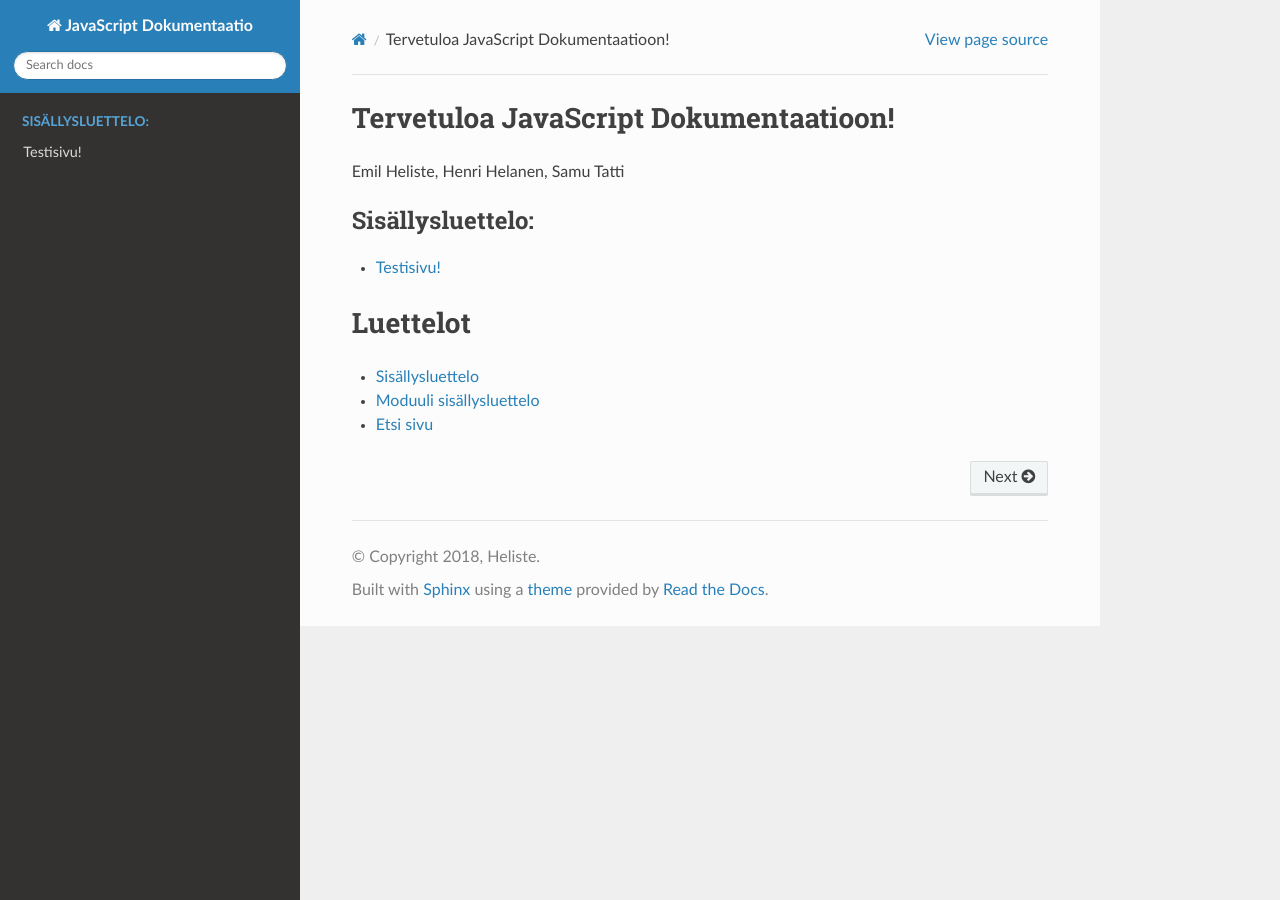
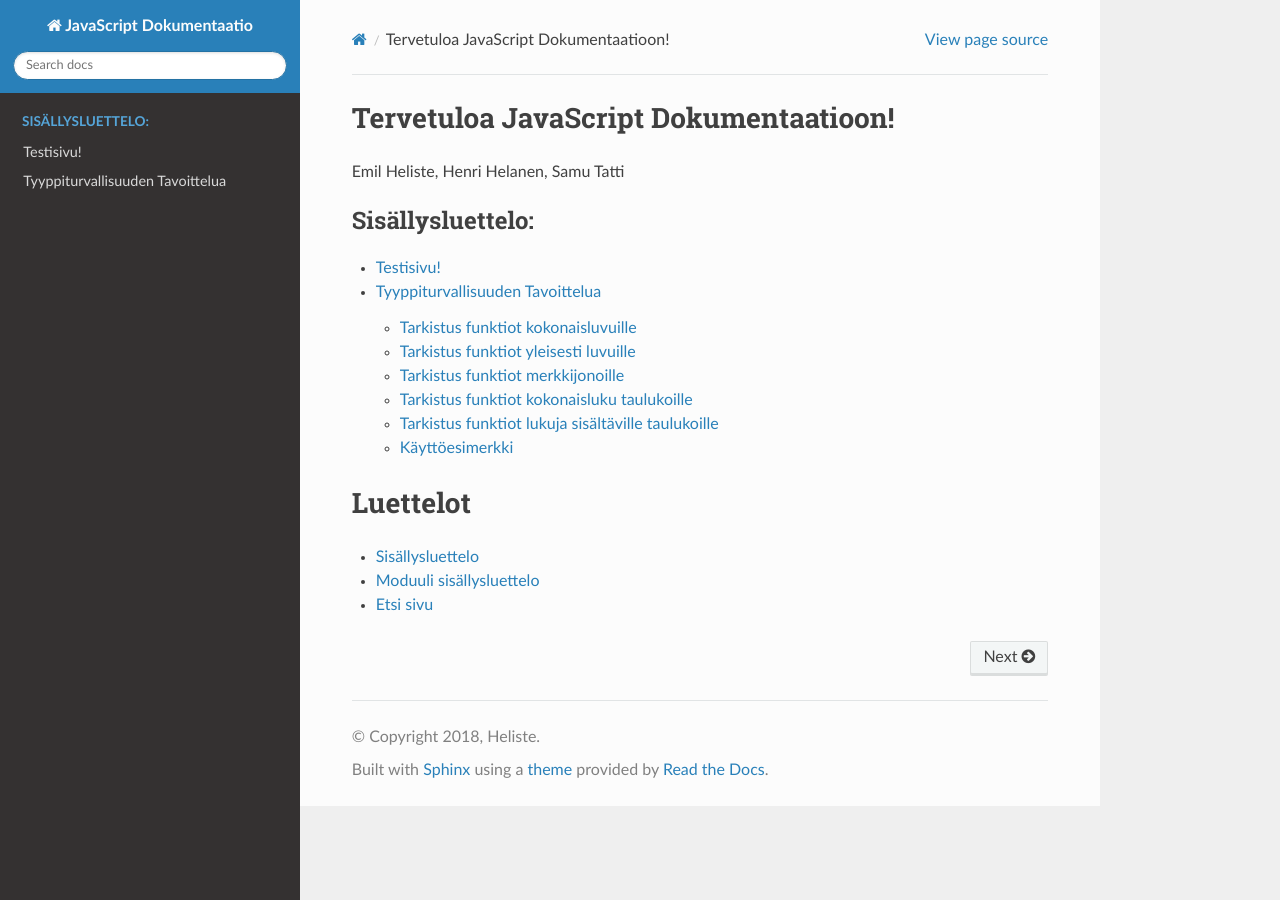
Before and after one commit to zeeket/ohjelmointitekniikkajs, a Sphinx documentation site: the page built from docs/index.rst, in a window 1280 px wide. Built offline with Sphinx 7.4.7 and the Read the Docs theme 2.0.0, drawn with Linux system fonts in a browser that asks for light colours; some of the changed lines change nothing that is shown.

Commit message:
tyyppi turvallisuus osuus

```diff
--- a/docs/index.rst
+++ b/docs/index.rst
@@ -13,6 +13,7 @@ Emil Heliste, Henri Helanen, Samu Tatti
    :caption: Sisällysluettelo:
 
    testisivu
+   tyyppiTurvallisuus
 
 Luettelot
 ==================
--- /dev/null
+++ b/docs/tyyppiTurvallisuus.rst
@@ -0,0 +1,92 @@
+Tyyppiturvallisuuden Tavoittelua
+================================
+
+JavaScript tarjoaa ohjelmoijalle monipuolisen ja tehokkaan työkalun, joka tarvittaessa venyy projektin kuin projektin tarpeisiin. Kyseinen vapaus johtuu suurilta osin muuttujien tyypittömyydestä ja saattaa kieleen tutustuvasta tuntua yhtäaikaa niin uskomattoman mahdollisuuksia pursuavalta kuin pelottavan huteralta. Onkin mahdollista että javascript tekee ohjelmoijasta oman pahimman vihollisensa, kun muuttujat karkaavat globaaleiksi ja käyttäjä suorittaa numero kentässä merkkijonojen yhteenlaskua.
+
+Toisaalta kyseiset ominaisuudet ovat myös kielen vahvuuksia, ja niiden käyttämättä jättö ottaa idean javaScriptin käytöstä. Välttämisen sijaan ohjelmoijan tulisi valita itselleen luonteva tapa kirjoittaa javaScriptiä ja pysyä kyseisessä tyylissä, jolloin virheiden mahdollisuus vähenee ja koodi saadaan ihmisystävällisempään muotoon. Tarvittaessa on myös hyvä käyttää kielen tarjoamia apufunktioita tai luoda itse kokonaan uusia.
+
+Tarkistus funktiot kokonaisluvuille
+-----------------------------------
+
+Kuten alla esimerkeissä näkyy, javaScript mahdollistaa muuttujien monipuolisen käytön. Aina tällainen toiminta ei kuitenkaan ole haluttua, ja jos haluamme tarkastella onko syöte kokonaisluku, tulee meidän tarkastella sitä hieman lähemmin. Numero on kokonaisluku jos sen jakojäännös yhdellä on nolla. tämä on helppo selvittää laskutoimituksella. JavaScript tarjoaa paljon työkaluja tyypin tunnistamiseen, mutta kuten huomataan, ne eivät ole aina riittäviä. Alla määritelty muuttuja a on Number olio ja se käyttäytyy oikein laskutoimituksissa, mutta sen tyyppi ei ole numero. Jotta tämä saadaan oikaistua, täytyy viitata hierarkiassa ylöspäin prototyypi toString:iin. Nyt niin Number-olio kuin numero yksikin tunnistetaan numeroikis, kun taas merkkijono "1" saa tyypikseen String::
+
+  var a = new Number(3)
+  write(typeof a == 'number')						// false
+  write(typeof 1 == 'number')						// true
+  write(typeof "1" == 'number')						// false
+  write(a + 1)								// 4
+  write(a % 1)								// 0
+  write(1 + "1")							// 11
+  write(Object.prototype.toString.call(a) == '[object Number]')		// true
+  write(Object.prototype.toString.call(1) == '[object Number]')		// true
+  write(Object.prototype.toString.call("1") == '[object Number]') 	// false
+
+Nyt voidaan siis muodostaa funktio, jonka avulla saadaan tarkastettua onko syöte kokonaisluku. Palautusarvona toimii tuttu ja turvallinen boolean::
+
+  function kLuku(a) {
+    return ((Object.prototype.toString.call(a) == '[object Number]') && (a % 1 == 0))
+  }
+
+Tarkistus funktiot yleisesti luvuille
+-------------------------------------
+
+Tarkastus sille onko syöte luku voidaan johtaa kokonaislukujen tarkastuksesta. Hyväksyttävissä parametreissa on nyt mukana myös desimaaliluvut, joten jakojäännöksen tarkastamisen voi jättää pois::
+
+  function luku(a) {
+    return (Object.prototype.toString.call(a) == '[object Number]')
+  }
+
+Tarkistus funktiot merkkijonoille
+---------------------------------
+
+Merkkijonoille voidaan jälleen kerran soveltaa kokonaisluku tarkastuksen ratkaisua. Muutetaan toStringin vertailu muotoon '[object String]', jolloin funktiomme palauttaa true jos parametri täyttää merkkijonon kriteerit ja muuten false::
+
+  var a = "abc"
+  var b = 1
+  var c = undefined
+  write(Object.prototype.toString.call(a) == '[object String]')		// true
+  write(Object.prototype.toString.call(b) == '[object String]')		// false
+  write(Object.prototype.toString.call(c) == '[object String]')		// false
+
+  function mjono(a) {
+    return (Object.prototype.toString.call(a) == '[object String]')
+  }
+
+
+Tarkistus funktiot kokonaisluku taulukoille
+-------------------------------------------
+
+Taulukoiden tarkastamisessa voimme käyttää kokonaisluvun tunnistamis funktiota ja valmista Array.every(func) apufunktiota. Every palauttaa toden mikäli taulukon kaikki alkiot läpäisevät function parametrina saaman testin. Kokonaisluku taulukon tarkastava funktio::
+
+  function klTaulukko(array) {
+    return array.every(kLuku)
+  }
+
+Tarkistus funktiot lukuja sisältäville taulukoille
+--------------------------------------------------
+
+Yleisesti lukuja sisältävän taulukon tarkastus tapahtuu hyvin samalla tavalla kuin kokonaisluku taulukon tarkastus. Tällä kertaa every() funktiolle annetaan vain parametrina aikaisemmin määritelty luku() funktio, joka tarkastaa onko taulukon alkio jonkinlainen luku::
+
+  function lukuTaulukko(array) {
+    return array.every(luku)
+  }
+
+Käyttöesimerkki
+---------------
+
+Oikein käytettynä edellä esitellyt apufunktiot estävät suuren osan syötteistä johtuvista virhetilanteista. Tässä yksinkertainen esimerkki kokonaisluvun tarkastavan funktion käytöstä::
+
+  function kLuku(a) {
+     // peruna = false
+     // 3,5 = false
+     // 2 = true
+     return ((Object.prototype.toString.call(a) == '[object Number]') && (a % 1 == 0))
+  }
+
+  var a = prompt("Anna kokonaisluku:");
+  a = new Number(a);
+  if (kLuku(a)) {
+     write("Lukusi on kokonaisluku!")
+  } else {
+     write("Anna kokonaisluku!")
+  }
```
